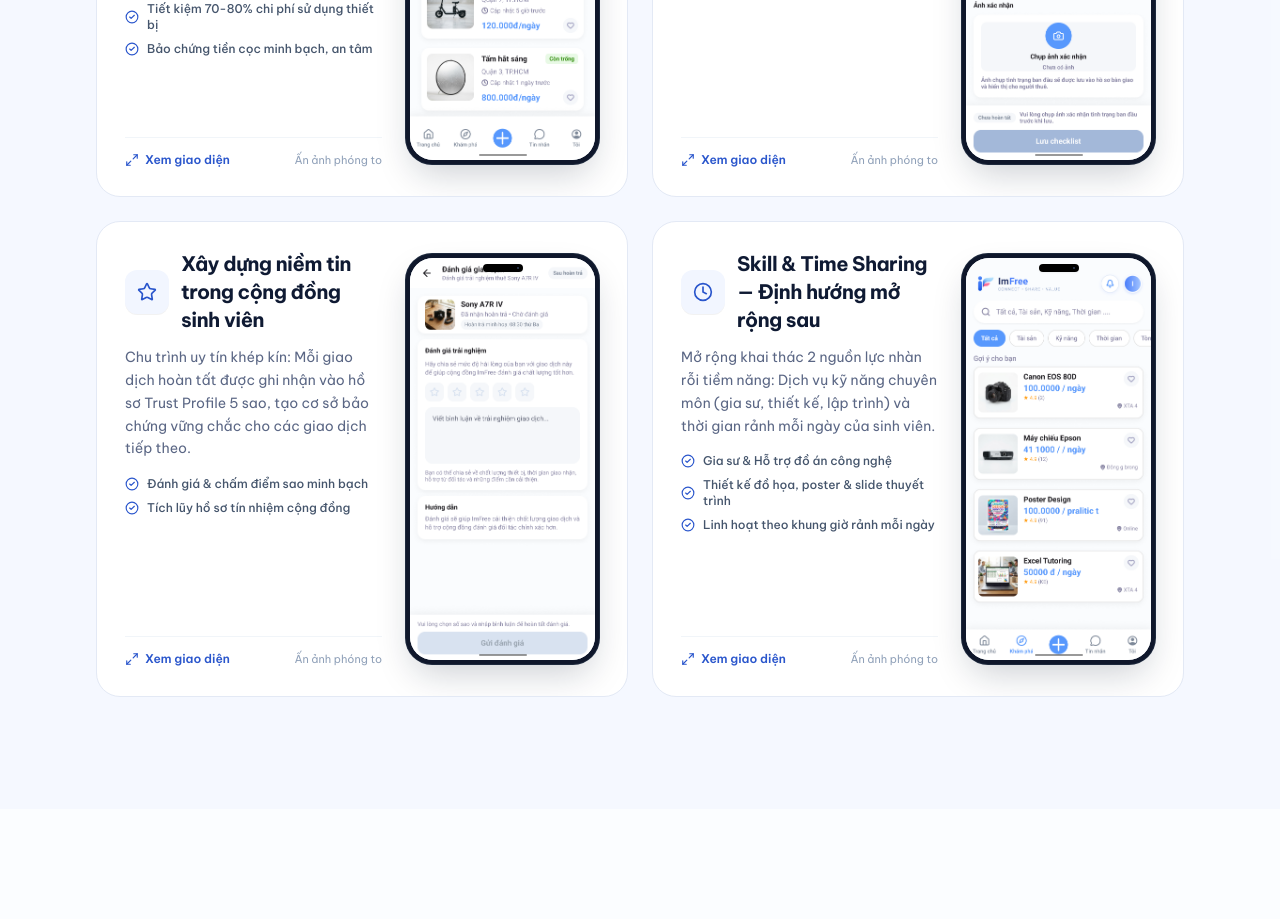
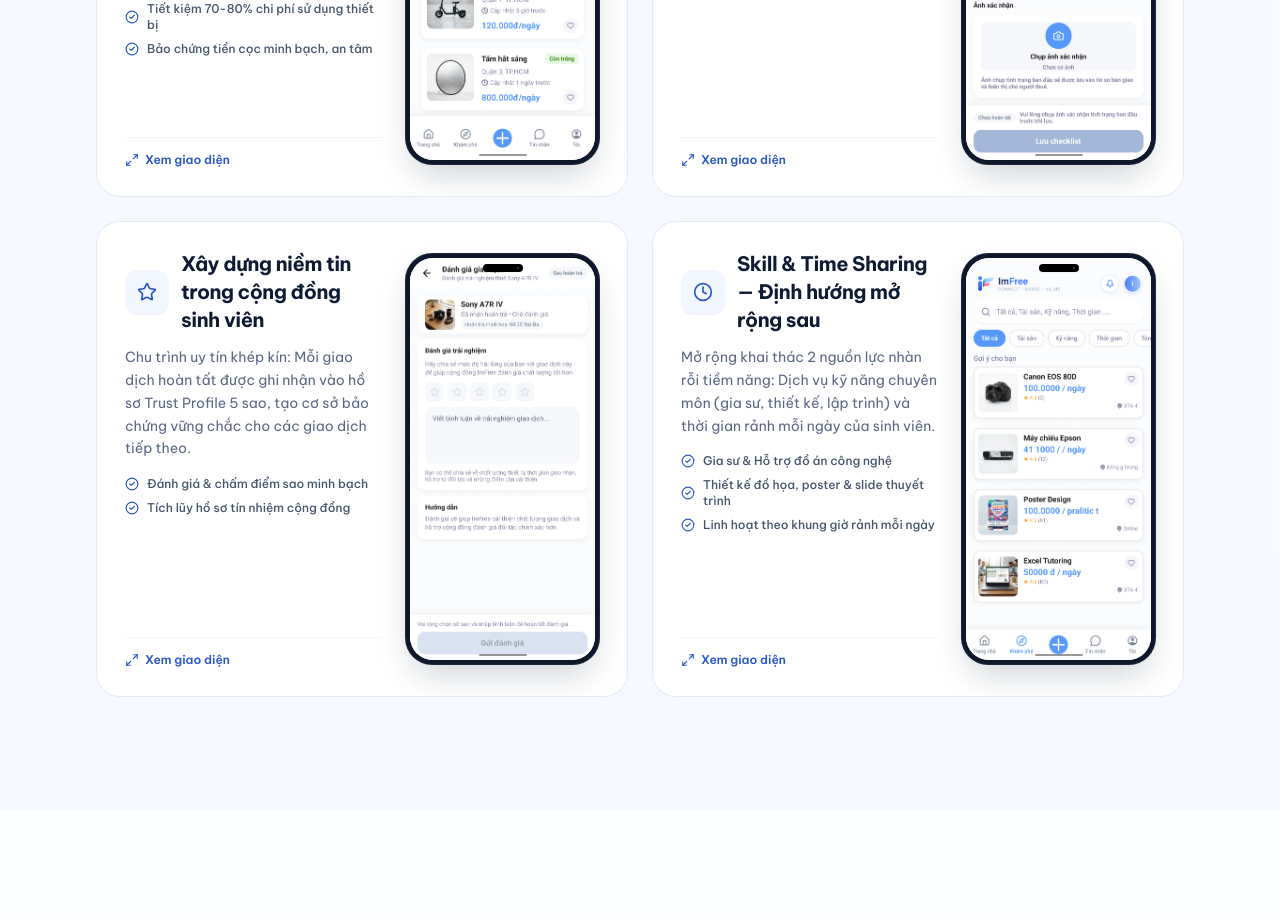
Before and after one commit to phamhuy273/imfree-web, a React (Vite) app: page / in a window 1280 px wide. Shown: the part 1220-2139 px from the top of the page. Built offline with nearby package versions, Linux system fonts and the light colour scheme.

Commit message:
fix(home): remove redundant 'Ấn ảnh phóng to' hint text

```diff
--- a/src/pages/Home.jsx
+++ b/src/pages/Home.jsx
@@ -478,7 +478,7 @@ export default function Home() {
                         )}
                       </div>
 
-                      <div className="mt-5 pt-3.5 border-t border-slate-100 flex items-center justify-between">
+                      <div className="mt-5 pt-3.5 border-t border-slate-100 flex items-center">
                         <button
                           type="button"
                           onClick={() => setSelectedMockupIndex(i)}
@@ -487,7 +487,6 @@ export default function Home() {
                           <Maximize2 className="size-3.5 transition-transform group-hover/btn:scale-110" />
                           <span>Xem giao diện</span>
                         </button>
-                        <span className="text-[11px] text-slate-400">Ấn ảnh phóng to</span>
                       </div>
                     </div>
 
```
